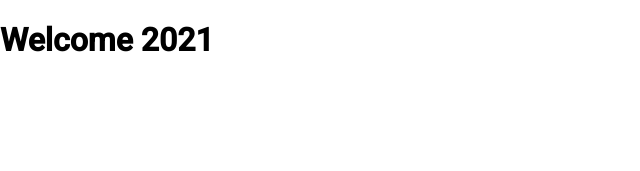
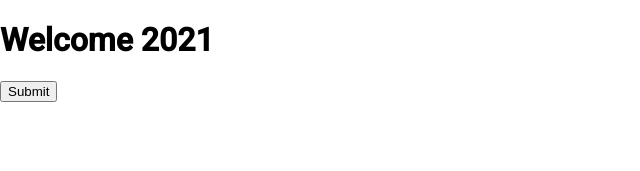
Before and after one commit to rachitgupta98/General-Insurance, an Angular app in the folder frontend/: page / in a window 1280 px wide. Shown: the top 171 px of the page, without its empty margins (0-640 px from the left). Built offline with nearby package versions, Linux system fonts and the light colour scheme.

Commit message:
testing material ui buttons

```diff
--- a/frontend/src/app/app.component.html
+++ b/frontend/src/app/app.component.html
@@ -1 +1,2 @@
 <h1>Welcome 2021</h1>
+<button mat-raised-button color="primary">Submit</button>
```
